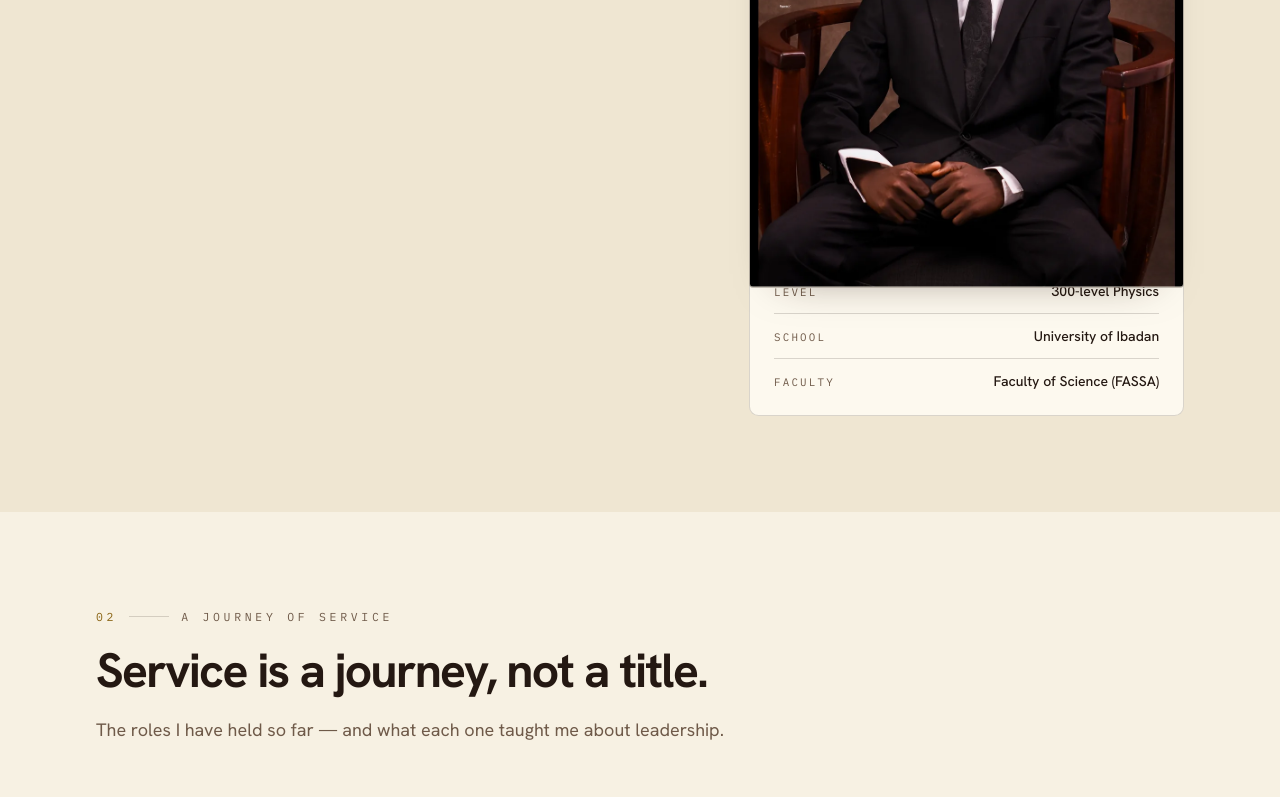
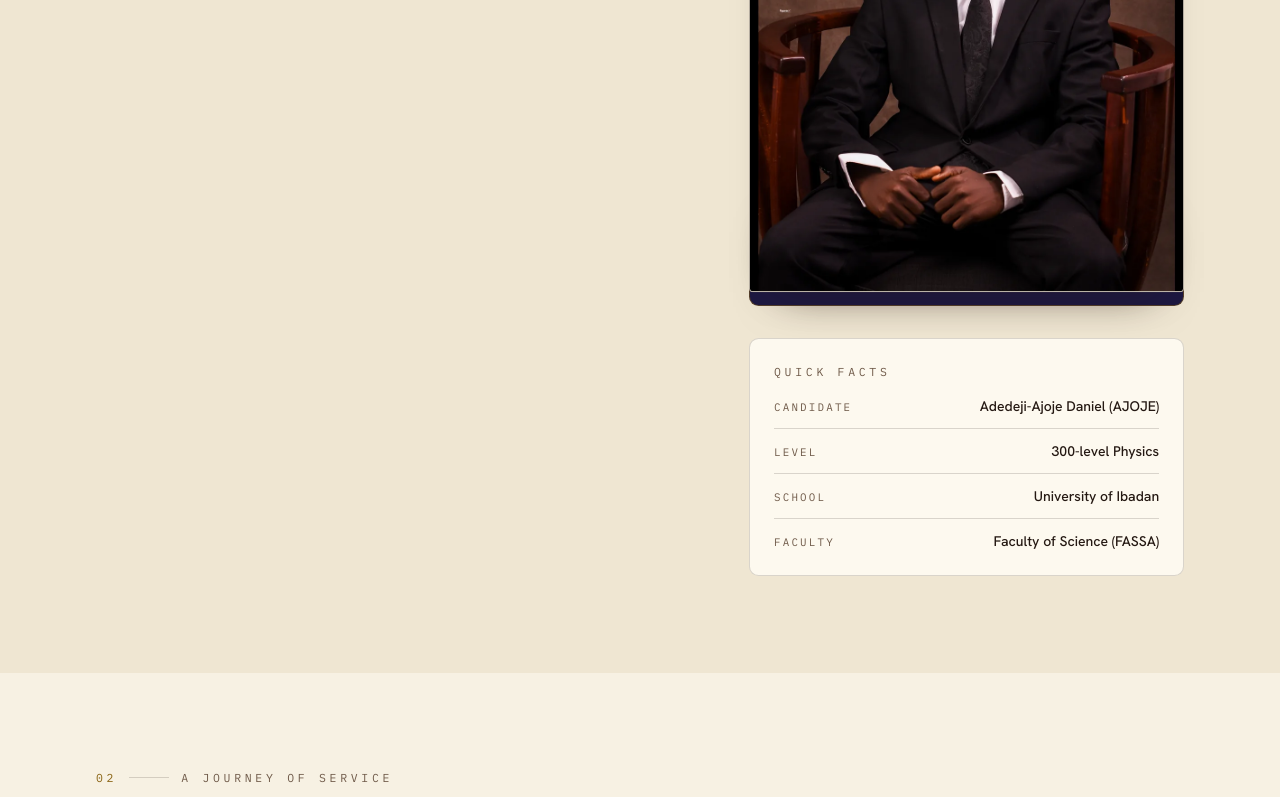
Before and after one commit to Alitedigitals2007/test, a Next.js app: page / in a window 1280 px wide. Shown: the part 2000-2797 px from the top of the page. Built offline with nearby package versions, Linux system fonts and the light colour scheme; no server answers; the database is empty.

Commit message:
Add Vote Ajoje the Renaissance callout below the Meet portrait

```diff
--- a/components/sections/Meet.tsx
+++ b/components/sections/Meet.tsx
@@ -63,6 +63,16 @@ export default function Meet() {
               />
             </div>
           </div>
+
+          <div className="rounded-[0.6rem] border border-gold-deep/50 bg-brand p-6 text-brand-fg shadow-[var(--shadow)]">
+            <p className="font-mono text-[0.7rem] uppercase tracking-[0.3em] text-gold">
+              Vote
+            </p>
+            <p className="font-display mt-3 text-2xl leading-tight">
+              Vote Ajoje <span className="italic text-gold">the Renaissance</span> for
+              FASSA President.
+            </p>
+          </div>
           <div className="card p-6">
             <p className="eyebrow mb-4">Quick facts</p>
             <dl className="space-y-3">
```
